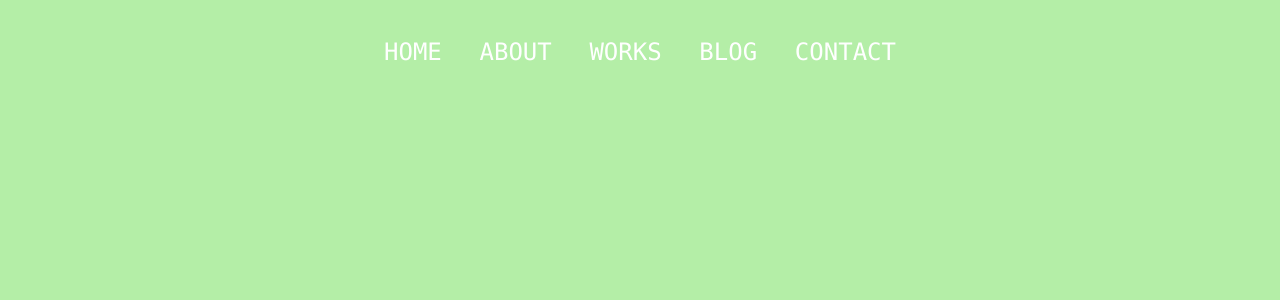
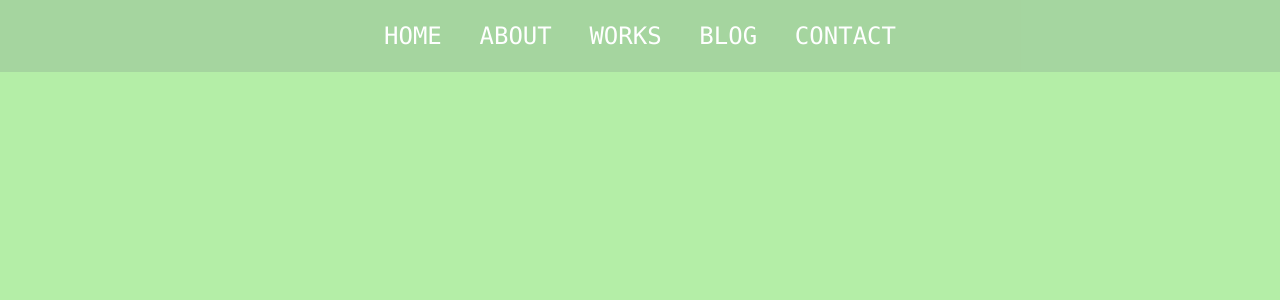
Before and after one commit to kawanoRiku0/my-portfolio, a Next.js app: page / in a window 1280 px wide. Shown: the top 300 px of the page. Built offline with nearby package versions, Linux system fonts and the light colour scheme.

Commit message:
styles: headerのスタイルを変更

```diff
--- a/src/components/layouts/Header.tsx
+++ b/src/components/layouts/Header.tsx
@@ -3,9 +3,9 @@ import React, { FC } from "react";
 
 const Header: FC = () => {
   return (
-    <header className=" body-font">
-      <div className="container mx-auto flex  p-5 flex-row justify-center items-center">
-        <nav className="w-full min-w-[280px] text-base sm:text-lg  max-w-lg py-4 flex justify-between font-mono text-white md:text-2xl">
+    <header className=" bg-opacity-20 bg-gray-500">
+      <div className="container mx-auto flex p-5 flex-row justify-center items-center bg-transparent">
+        <nav className="w-full min-w-[280px] text-base sm:text-lg max-w-lg  flex justify-between font-mono text-white md:text-2xl body-font">
           <Link href={"/"} passHref>
             <a>HOME</a>
           </Link>
```
